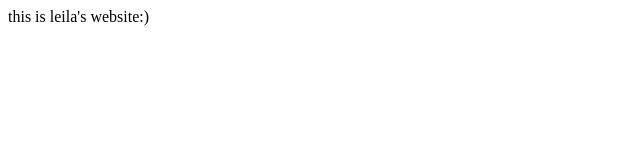
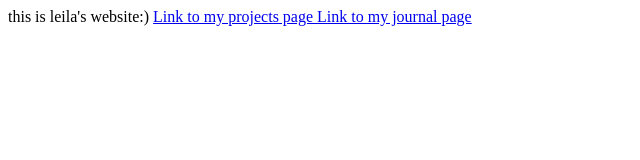
Before and after one commit to leilaross1/leilaross1.github.io, a plain HTML site: page index.html in a window 1280 px wide. Shown: the whole page, without its empty margins (0-640 px from the left). Drawn offline with Linux system fonts and the light colour scheme.

Commit message:
molly is adding leila's files

```diff
--- a/index.html
+++ b/index.html
@@ -9,5 +9,10 @@
 
 	this is leila's website:)
 
+<a href ="projects.html">
+	Link to my projects page
+<a href ="journal.html">
+	Link to my journal page
+
 </body>
 </html>
```
